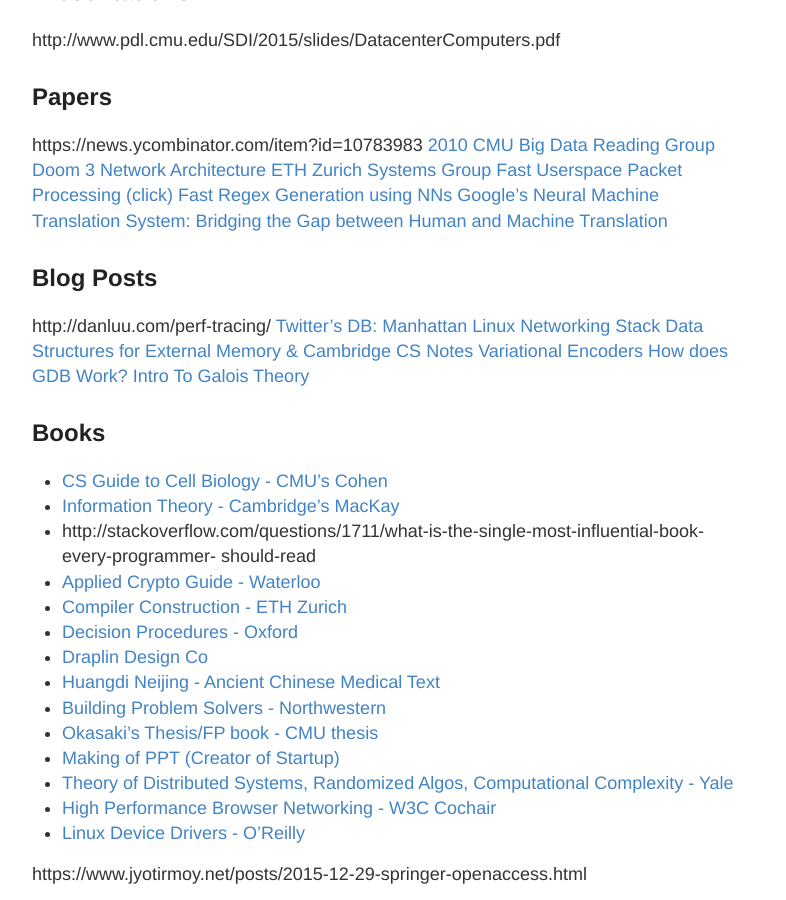
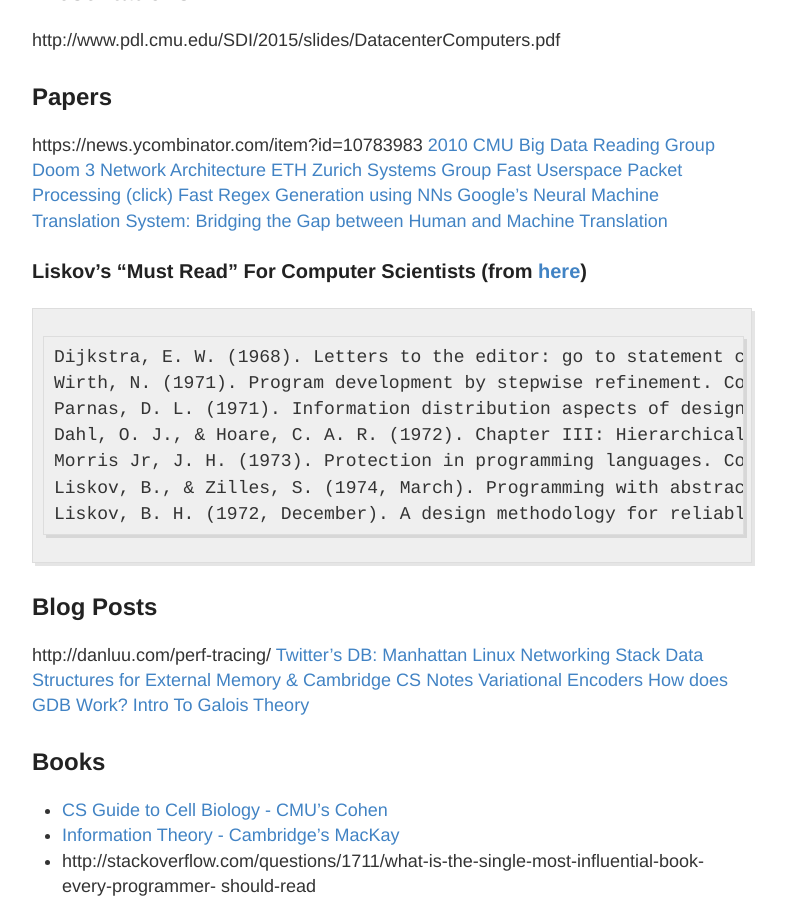
Before and after one commit to RONNCC/ronncc.github, a Jekyll site: the page built from _posts/2015-12-25-ReadingList.md, in a window 1280 px wide and 900 px high, scrolled down 463 px. Shown: the whole window, without its empty margins (248-1034 px from the left). Built offline with Jekyll 4.4.1, drawn with Linux system fonts in a browser that asks for light colours; comment, search, counter and statistics services are not loaded.

Commit message:
Updated 2015-12-25-ReadingList.md

```diff
--- a/_posts/2015-12-25-ReadingList.md
+++ b/_posts/2015-12-25-ReadingList.md
@@ -32,6 +32,17 @@
 [Fast Userspace Packet Processing (click)](https://orbi.ulg.ac.be/bitstream/2268/181954/1/userspaceio.pdf)
 [Fast Regex Generation using NNs](http://arxiv.org/pdf/1608.03000v1.pdf)
 [Google's Neural Machine Translation System: Bridging the Gap between Human and Machine Translation](https://arxiv.org/abs/1609.08144)
+
+### Liskov's "Must Read" For Computer Scientists (from [here](http://jpirker.com/hlf16-liskovs-reading-list-for-computer-scientists/))
+
+    Dijkstra, E. W. (1968). Letters to the editor: go to statement considered harmful.Communications of the ACM, 11(3), 147-148.
+    Wirth, N. (1971). Program development by stepwise refinement. Communications of the ACM, 14(4), 221-227.
+    Parnas, D. L. (1971). Information distribution aspects of design methodology.
+    Dahl, O. J., & Hoare, C. A. R. (1972). Chapter III: Hierarchical program structures (pp. 175-220). Academic Press Ltd..
+    Morris Jr, J. H. (1973). Protection in programming languages. Communications of the ACM, 16(1), 15-21.
+    Liskov, B., & Zilles, S. (1974, March). Programming with abstract data types. In ACM Sigplan Notices (Vol. 9, No. 4, pp. 50-59). ACM.
+    Liskov, B. H. (1972, December). A design methodology for reliable software systems. In Proceedings of the December 5-7, 1972, fall joint computer conference, part I (pp. 191-199). ACM.
+
 
 ## Blog Posts
 http://danluu.com/perf-tracing/
```
